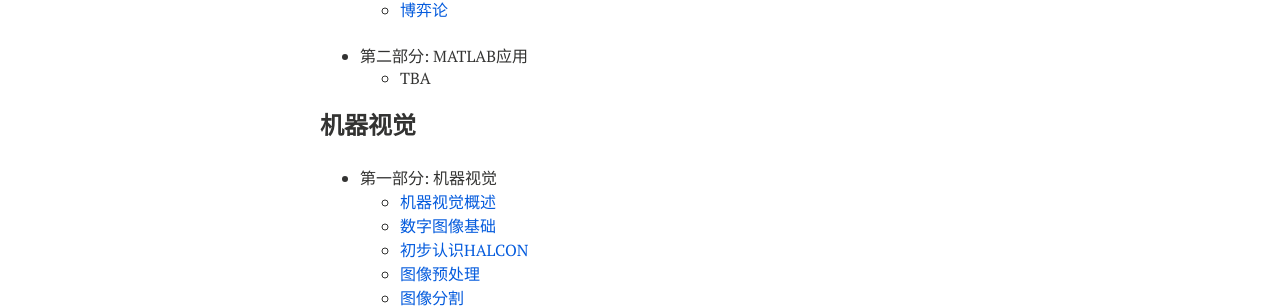
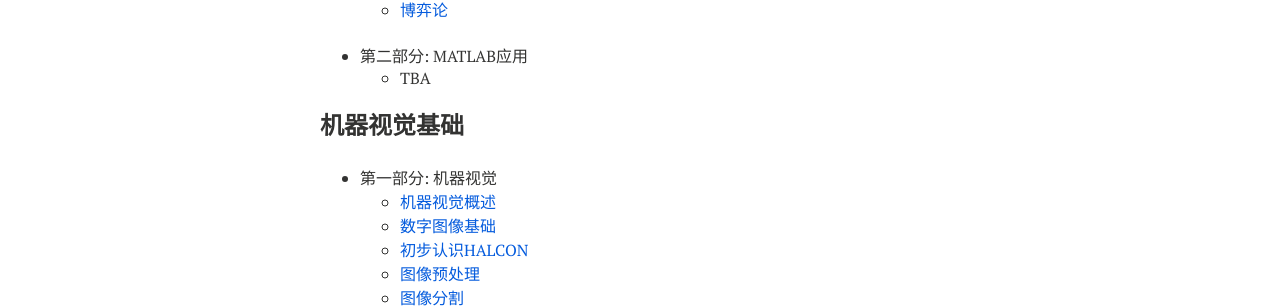
Before and after one commit to xianchaoxiu/xianchaoxiu.github.io, a Jekyll site: the page built from teaching/index.md, in a window 1280 px wide. Shown: the part 749-1057 px from the top of the page. Built offline with Jekyll 4.4.1, drawn with Linux system fonts in a browser that asks for light colours; nearby versions of some CDN libraries.

Commit message:
Update index.md

```diff
--- a/teaching/index.md
+++ b/teaching/index.md
@@ -42,7 +42,7 @@ share: false
 
 
 
-### 机器视觉
+### 机器视觉基础
 
 - 第一部分: 机器视觉 <br>
   - <a href="../teaching/OR_1.pdf" class="textlink" target="_blank">机器视觉概述 </a> <br>
```
